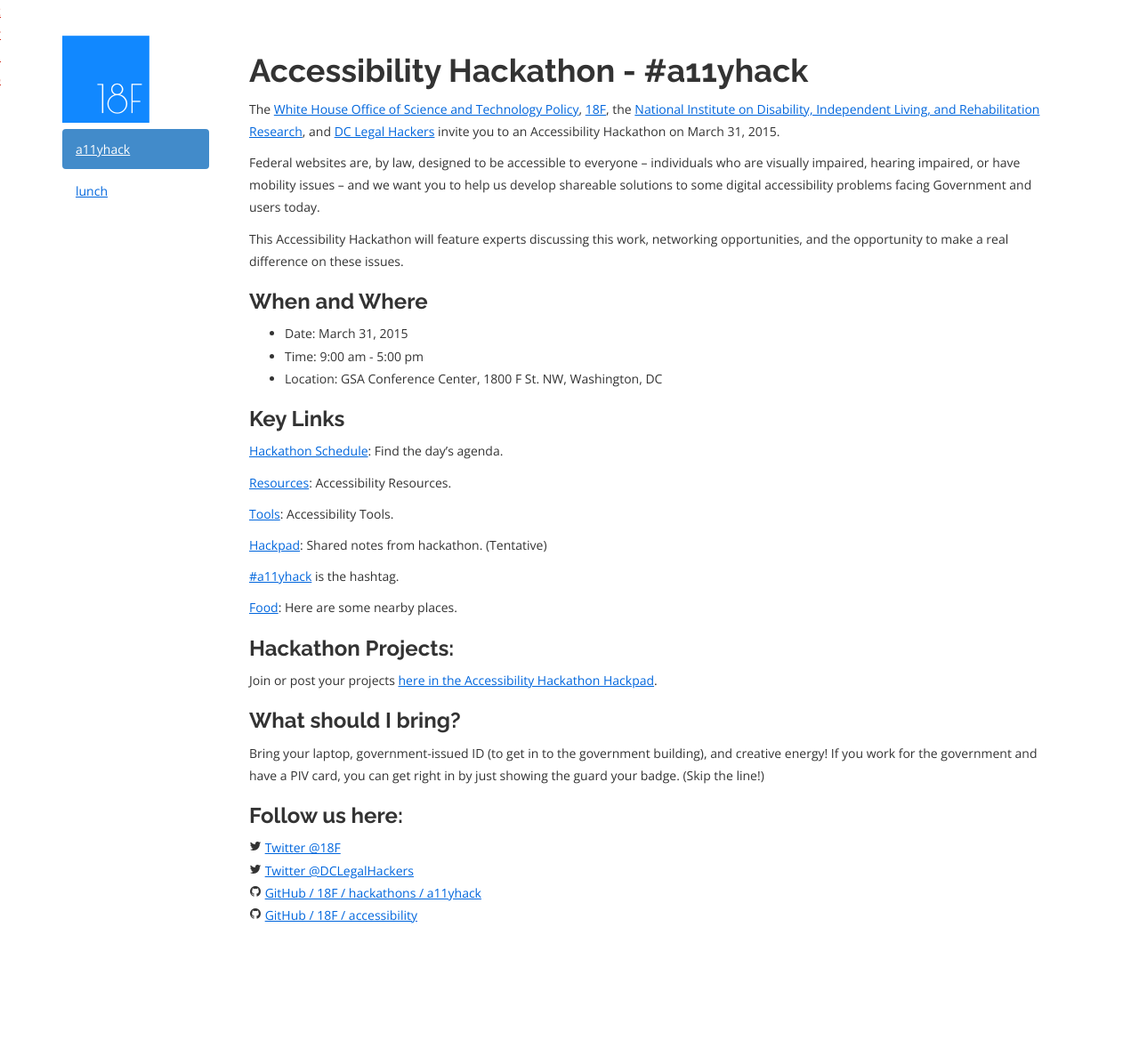
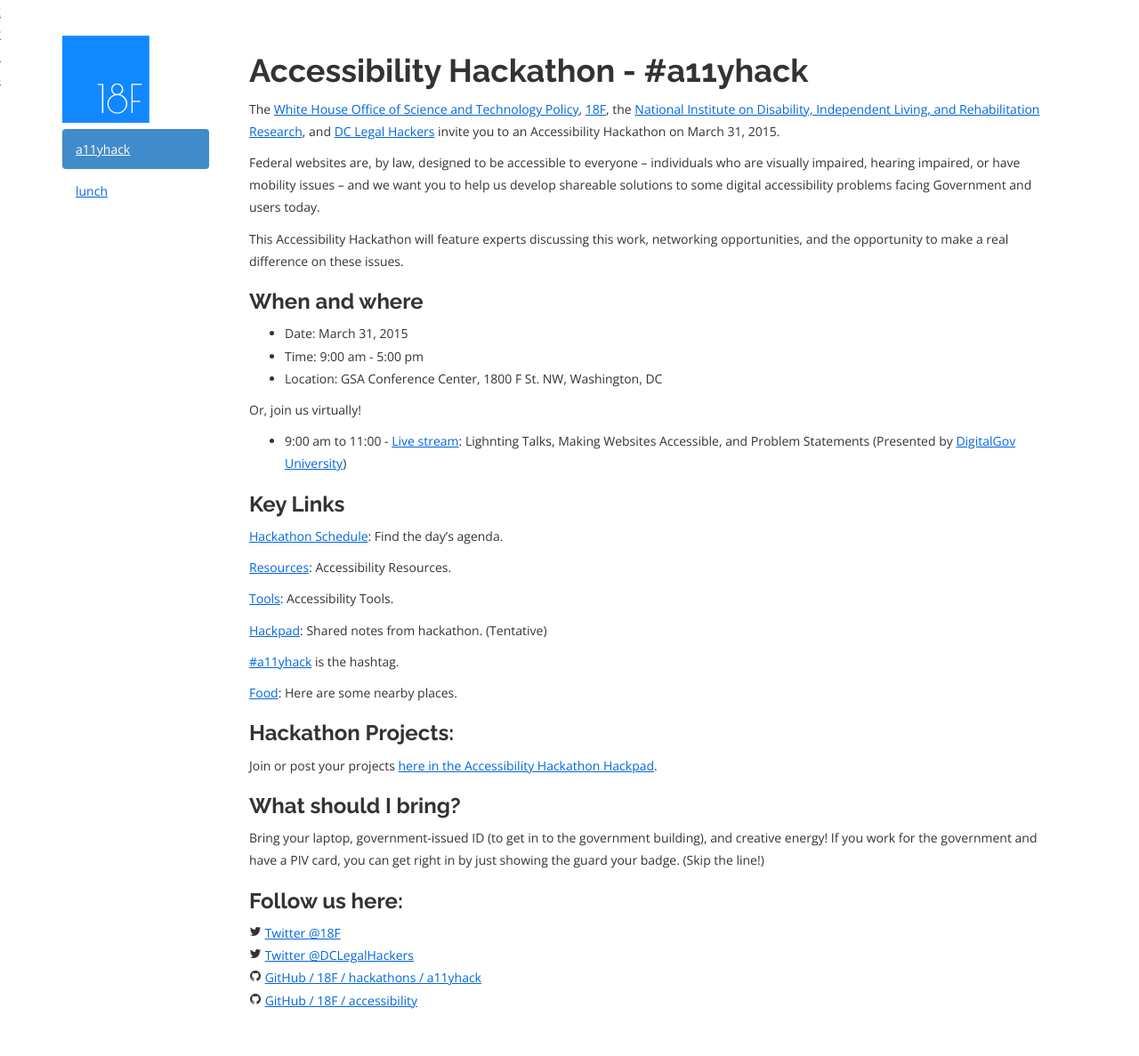
Before and after one commit to 18F/hackathons, a Jekyll site: the page built from pages/a11yhack.md, in a window 1280 px wide. Shown: the whole page at 89% size. Built offline with Jekyll 4.4.1, drawn with Linux system fonts in a browser that asks for light colours; nearby versions of some CDN libraries; Markdown is read by kramdown in place of the engine named in the settings; before the commit the page ends 1091 px from its top, so only the background shows below that.

Commit message:
Adding live link.

```diff
--- a/pages/a11yhack.md
+++ b/pages/a11yhack.md
@@ -14,11 +14,16 @@
 
 This Accessibility Hackathon will feature experts discussing this work, networking opportunities, and the opportunity to make a real difference on these issues.
 
-### When and Where
+### When and where
 
 * Date: March 31, 2015
 * Time: 9:00 am - 5:00 pm
 * Location: GSA Conference Center, 1800 F St. NW, Washington, DC
+
+Or, join us virtually!
+
+* 9:00 am to 11:00 - [Live stream](https://meet.gsa.gov/a11yhack/): Lighnting Talks, Making Websites Accessible, and Problem Statements
+(Presented by [DigitalGov University](http://www.digitalgov.gov/digitalgov-university/))
 
 ### Key Links
 
```
